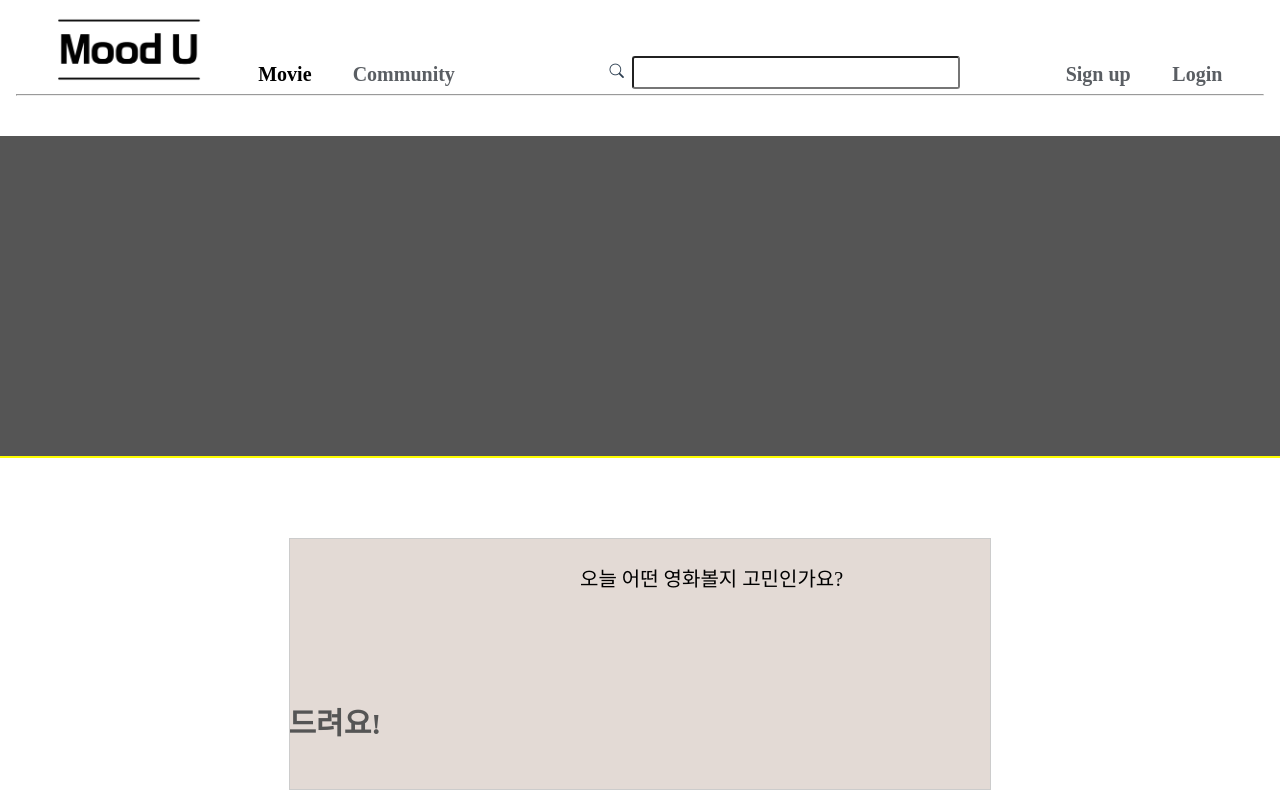
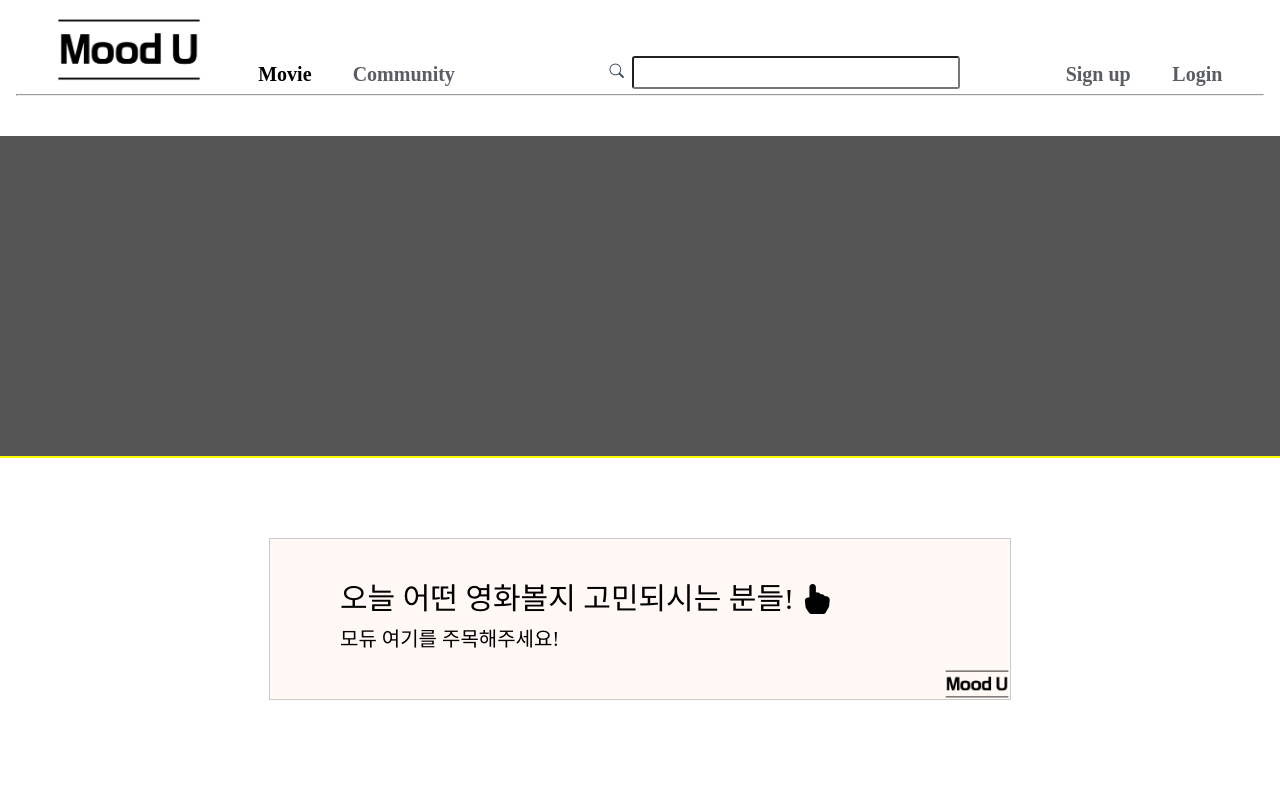
Before and after one commit to Juahjoah/MoodU, a Vue app in the folder final-pjt-front/: page / in a window 1280 px wide. Shown: the top 800 px of the page. Built offline with nearby package versions, Linux system fonts and the light colour scheme; no server answers; a web font is replaced by a local one.

Commit message:
design: main banner

```diff
--- a/final-pjt-front/src/views/Movie/MovieDetailView.vue
+++ b/final-pjt-front/src/views/Movie/MovieDetailView.vue
@@ -21,11 +21,10 @@
     </div>
     <span>{{ count }} 명의 모듀러가 해당 영화를 좋아합니다. </span>
     <br />
-    <MovieVideo :movieId="movie.ids"/>
+    <MovieVideo :movieId="movie.ids" />
     <button class="heart" @click.self.prevent="likeMovie()">❤</button>
 
     <MovieComment />
-
   </div>
 </template>
 
--- a/final-pjt-front/src/views/Movie/MovieView.vue
+++ b/final-pjt-front/src/views/Movie/MovieView.vue
@@ -2,29 +2,36 @@
   <div class="Movie">
     <div class="searchbox">
       <i class="bi bi-search">
-        <input type="text" v-model="searchMovie" @keyup.enter="search()" /> </i>
+        <input type="text" v-model="searchMovie" @keyup.enter="search()" />
+      </i>
     </div>
-    <br><br><br><br>
+    <br /><br /><br /><br />
 
-    <section class="moviepic">
+    <section class="moviepic"></section>
 
-    </section>
-
-    <br><br><br><br>
+    <br /><br /><br /><br />
 
     <div id="banner">
-    <router-link
-    :to="{ name: 'RecommendView' }"
-    >
-          <p class="ch"> 오늘 어떤 영화볼지 고민인가요?</p>
-          <!-- <img class="tistory" src="images/ch_logo.png"> -->
+      <router-link :to="{ name: 'RecommendView' }">
+        <p class="ch">모듀 여기를 주목해주세요!</p>
+        <p class="focus">오늘 어떤 영화볼지 고민되시는 분들!</p>
+        <i class="handfocus bi bi-hand-index-fill"></i>
         <p class="txt">오늘의 기분을 고르시면,</p>
         <p class="txt2">모듀가 직접 영화를 골라드려요!</p>
-          <p class="logo"><i class="fab fa-chrome"></i><i class="fab fa-internet-explorer"></i><i class="fab fa-firefox"></i><i class="fab fa-opera"></i><i class="fab fa-safari"></i></p>
-          <p class="device"><i class="fas fa-desktop"></i><i class="fas fa-mobile-alt"></i></p>
+        <p class="logo">
+          <!-- 아래에서 날라옴 -->
+        </p>
+        <p class="device">
+          <!-- 제자리에서 사라지기 -->
+          <i class="bi bi-film"></i>
+        </p>
+        <img
+          class="bannerfooter"
+          src="@/assets/logo_black_width.png"
+          alt="moodU_logo"
+        />
       </router-link>
     </div>
-
 
     <br /><br /><br /><br /><br /><br /><br /><br /><br /><br /><br /><br /><br />
     <h1>Movie</h1>
@@ -74,11 +81,10 @@ export default {
 
 <style scoped>
 * {
-  font-family: 'TheJamsil5Bold';
+  font-family: "TheJamsil5Bold";
 }
 .Movie {
-
-  font-family: 'TheJamsil5Bold';
+  font-family: "TheJamsil5Bold";
 }
 input {
   width: 20rem;
@@ -109,197 +115,119 @@ i {
   width: 80%;
 }
 
-
-
 a {
-
   text-decoration: none;
-
   color: black;
-
 }
-
-
 
 #banner {
   display: inline-flex;
   position: relative;
-
   overflow: hidden;
-
-width: 700px;
-
-height: 250px;
-
+  width: 46.25rem;
+  height: 10rem;
   border: 1px solid #ccc;
-
-background: #E3DAD5
-
+  background: hsl(20, 100%, 98%);
 }
 
-
-
+.focus {
+  font-size: 30px;
+  position: absolute;
+  left: 70px;
+  top: 15px;
+  transition: all 0.5s 0.2s;
+}
+#banner:hover .focus {
+  top: 800px;
+}
+.handfocus {
+  font-size: 30px;
+  position: absolute;
+  left: 530px;
+  top: 45px;
+  transition: all 0.5s 0.2s;
+}
+#banner:hover .handfocus {
+  top: 800px;
+}
 .ch {
-
   position: absolute;
-
-left: 290px;
-
-top: 10px;
-
+  left: 70px;
+  top: 70px;
   transition: all 0.5s;
-
 }
 
-
-
 #banner:hover .ch {
-
-left: 520px;
-
+  top: 800px;
 }
 
-
-
-.tistory {
-
+.txt {
+  display: block;
   position: absolute;
-
-left: 15px;
-
-top: -90px;
-
-transition: all 0.5s 0.2s;
-
+  left: 70px;
+  top: 15px;
+  font-size: 30px;
+  font-weight: bold;
+  opacity: 0;
+  transform: scale(2, 2);
+  transition: all 0.25s linear 0.2s;
+}
+#banner:hover .txt {
+  opacity: 1;
+  transform: scale(1, 1);
 }
 
-
-
-#banner:hover .tistory {
-
-top: 15px;
-
+.txt2 {
+  display: block;
+  position: absolute;
+  left: -400px;
+  bottom: 20px;
+  font-size: 30px;
+  font-weight: bold;
+  color: #555;
+  transition: all 0.5s 0.3s;
 }
 
-
-
-.txt {
-
-display: block;
-
-position: absolute;
-
-left: 20px;
-
-top: 110px;
-
-font-size: 30px;
-
-font-weight: bold;
-
-opacity: 0;
-
-transform: scale(2, 2);
-
-transition: all 0.25s linear 0.2s;
-
+#banner:hover .txt2 {
+  left: 70px;
 }
 
-
-
-#banner:hover .txt {
-
-opacity: 1;
-
-transform: scale(1, 1);
-
+.logo {
+  display: block;
+  position: absolute;
+  left: 70px;
+  bottom: -50px;
+  font-size: 20px;
+  color: #888;
+  transition: all 0.5s 0.3s;
 }
 
-
-
-.txt2 {
-
-display: block;
-
-position: absolute;
-
-left: -300px;
-
+#banner:hover .logo {
   bottom: 20px;
-
-font-size: 30px;
-
-font-weight: bold;
-
-color: #555;
-
-transition: all 0.5s 0.3s;
-
 }
 
-
-
-#banner:hover .txt2 {
-
-left: 18px;
-
+.device {
+  display: block;
+  position: absolute;
+  left: 500px;
+  /* top: 15px; */
+  bottom: 10px;
+  font-size: 70px;
+  /* color: #007aae; */
+  color: black;
+  opacity: 0;
+  transition: opacity 0.5s linear 0.2s;
 }
 
-
-
-.logo {
-
+#banner:hover .device {
+  opacity: 1;
+}
+.bannerfooter {
   display: block;
-
   position: absolute;
-
-left: 270px;
-
-bottom: -50px;
-
-font-size: 20px;
-
-color: #888;
-
-transition: all 0.5s 0.3s;
-
-}
-
-
-
-#banner:hover .logo {
-
-bottom: 20px;
-
-}
-
-
-
-.device {
-
-display: block;
-
-position: absolute;
-
-right: 180px;
-
-bottom: 10px;
-
-font-size: 55px;
-
-color: #007AAE;
-
-opacity: 0;
-
-transition: opacity 0.5s linear 0.2s;
-
-}
-
-
-
-#banner:hover .device {
-
-opacity: 1;
-
+  bottom: 1px;
+  right: 1px;
+  width: 4rem;
+  height: auto;
 }
 </style>
```
Lines whose indentation alone changed are shown as unchanged.
